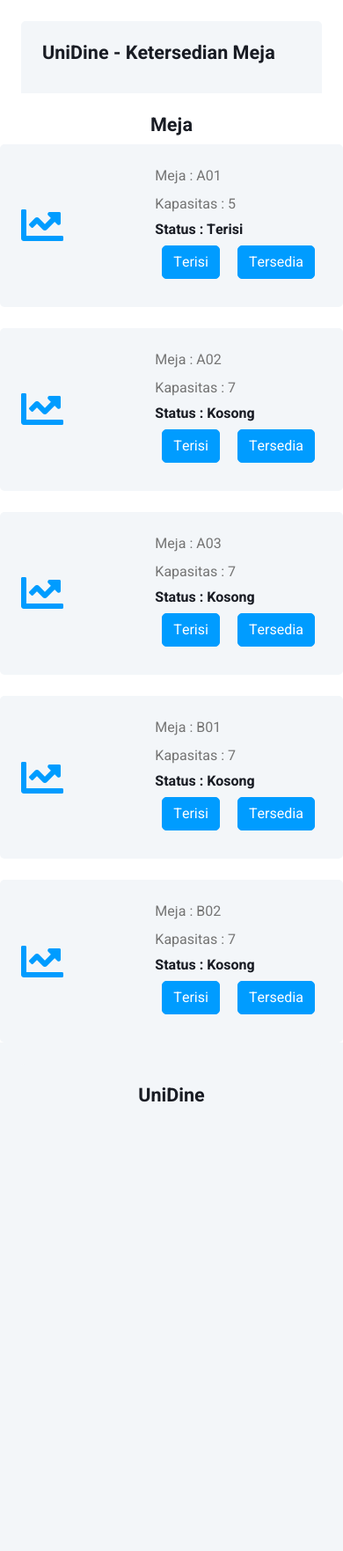
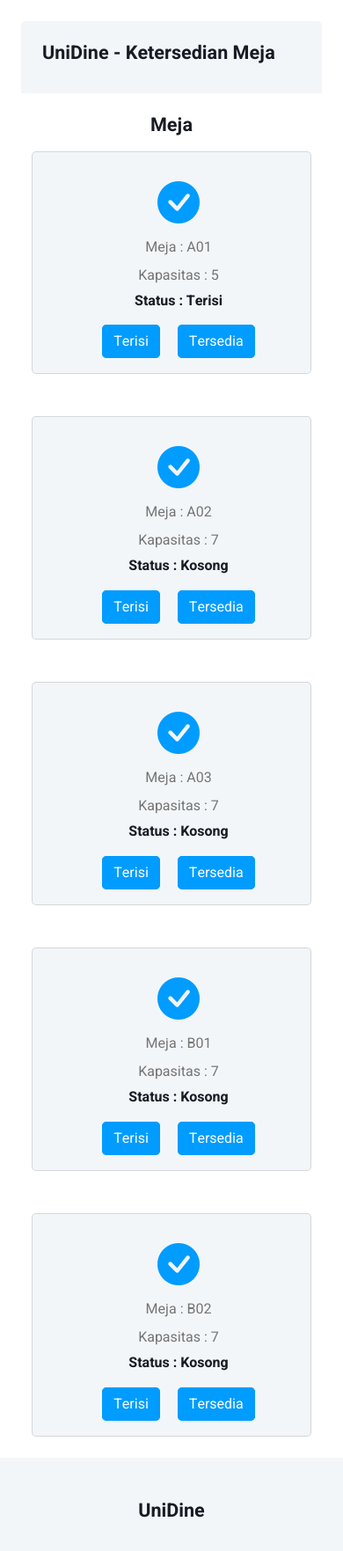
Before and after one commit to dafaaaaaa/UniDine, a PHP site: page /KetersediaanMeja.php in a window 390 px wide. Shown: the part 49-1812 px from the top of the page at 88% size. Before the commit the page ends 1302 px from the top, so only its background shows below. Run offline with PHP 8.4, Linux system fonts and the light colour scheme; data comes from the database, SQL or seed files in the repository; some libraries are stand-ins or nearby versions.

Commit message:
rapihin tampilan kecuali pesanan baru

```diff
--- a/KetersediaanMeja.php
+++ b/KetersediaanMeja.php
@@ -93,21 +93,22 @@ include 'koneksi.php'
                     </div>
                 </div>
             </div>
-            <p class="h4 text-center"> Meja</p>
+            <p class="h4 text-center mb-3"> Meja</p>
             <div class="row g-4">
                 <?php
                 $hasil = mysqli_query($koneksi, "SELECT * FROM meja");
                 while ($h = mysqli_fetch_array($hasil)) {
                 ?>
-                    <div class="col-sm-6 col-xl-3">
-                        <div class="bg-light rounded d-flex align-items-center justify-content-between p-4">
-                            <i class="fa fa-chart-line fa-3x text-primary"></i>
-                            <div class="ms-3">
+                    <div class="col-xl-4 px-5">
+                        <div class="bg-light rounded d-flex mb-4 card " align="center">
+                            <div class="ms-3 p-4 card-body">
+                                <i class="bi bi-check-circle-fill fa-3x text-primary"></i>
                                 <p class="mb-2">Meja : <?= $h['no_meja']; ?></p>
                                 <p class="mb-2">Kapasitas : <?= $h['kapasitas']; ?></p>
                                 <h6 class="mb-0">Status : <?= $h['status']; ?></h6>
-                                <a href="terisi.php?no_meja=<?php echo $h['no_meja']; ?>" class="btn btn-primary m-2">Terisi</a>
-                                <a href="kosong.php?no_meja=<?php echo $h['no_meja']; ?>" class="btn btn-primary m-2">Tersedia</a>
+                                <br>
+                                <a href="terisi.php?no_meja=<?php echo $h['no_meja']; ?>" class="d-inline btn btn-primary m-2 col-md-6">Terisi</a>
+                                <a href="kosong.php?no_meja=<?php echo $h['no_meja']; ?>" class="d-inline btn btn-primary m-2 col-md-6">Tersedia</a>
                             </div>
                         </div>
                     </div>
--- a/Menu.php
+++ b/Menu.php
@@ -90,8 +90,9 @@
                     </div>
                 </div>
             </div>
-            <a href="TambahMenu.php"><button type="button" class="btn btn-primary m-2">Edit Menu</button></a>
+            <a href="TambahMenu.php"><button type="button" class="btn btn-primary mx-4 mb-3 col-md-2">Edit Menu</button></a>
             <!-- Table Start -->
+            <section class="mx-4">
             <table id="myTable" class="table table-striped table-bordered table-responsive table-hover" >
                 <thead>
                   <tr>
@@ -126,7 +127,7 @@
                   </tr>
                 </tbody>
               </table>
-
+            </section>
             <!-- Table End -->
             <!-- Footer Start -->
             <div class="container-fluid pt-4 px-4">
--- a/PesananBaru.php
+++ b/PesananBaru.php
@@ -33,8 +33,6 @@
     <link href="css/style.css" rel="stylesheet">
 
     <link href="//maxcdn.bootstrapcdn.com/bootstrap/4.1.1/css/bootstrap.min.css" rel="stylesheet" id="bootstrap-css">
-
-
 
     <link href="css/count.css" rel="stylesheet">
 </head>
--- a/index.php
+++ b/index.php
@@ -91,6 +91,7 @@
                 </div>
             </div>
             <!-- Table Start -->
+        <section class="mx-4">
             <table id="myTable" class="table table-striped table-bordered table-responsive table-hover" >
                 <thead>
                   <tr>
@@ -141,7 +142,7 @@
                 </tbody>
               </table>
               <a href="#"><button type="button" class="btn btn-primary m-2">Print</button></a>
-
+            </section>
             <!-- Table End -->
             <!-- Footer Start -->
             <div class="container-fluid pt-4 px-4">
```
Also changed, not shown: Meja.php (+6 -5 lines), TambahMeja.php (+7 -4 lines), TambahMenu.php (+7 -4 lines).
